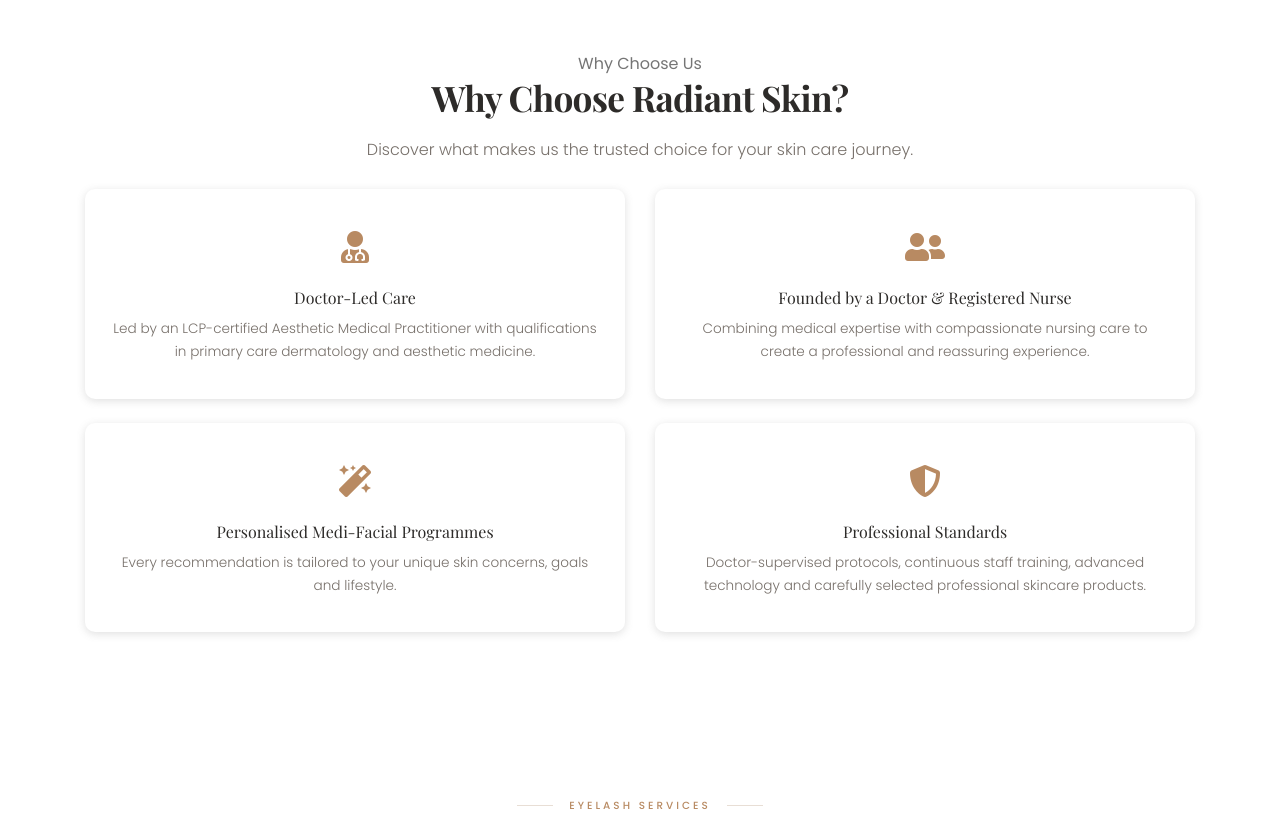
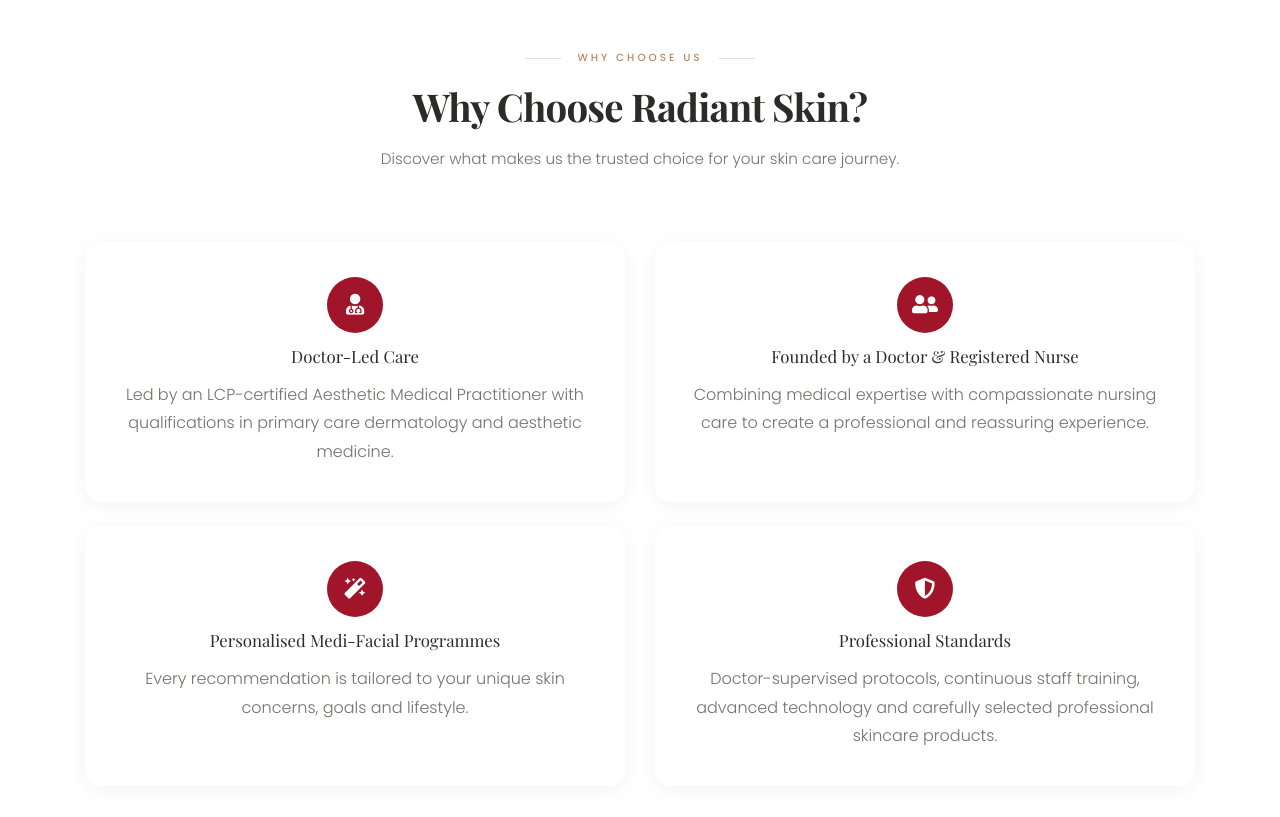
Before and after one commit to phisoft/radiantskin-web, a plain HTML site: page index.html in a window 1280 px wide. Shown: the part 1340-2157 px from the top of the page. Drawn offline with nearby package versions, Linux system fonts and the light colour scheme; a web font is replaced by a local one.

Commit message:
update ui

```diff
--- a/index.html
+++ b/index.html
@@ -216,51 +216,120 @@
     <!-- About End -->
 
     <!-- Why Choose Radiant Skin Start -->
-    <div class="container-fluid py-5" style="background: #fff;">
-        <div class="container py-4">
-            <div class="row justify-content-center text-center">
-                <div class="col-lg-8">
-                    <div class="section-label">
-                        <span class="line"></span>
-                        <span>Why Choose Us</span>
-                        <span class="line"></span>
-                    </div>
-                    <h2 class="section-title">Why Choose Radiant Skin?</h2>
-                    <p class="section-desc mb-4">Discover what makes us the trusted choice for your skin care journey.</p>
-                </div>
-            </div>
-            <div class="row">
-                <div class="col-lg-6 mb-4">
-                    <div class="why-choose-item">
-                        <span class="why-icon"><i class="fa fa-user-md"></i></span>
-                        <h5>Doctor-Led Care</h5>
-                        <p>Led by an LCP-certified Aesthetic Medical Practitioner with qualifications in primary care dermatology and aesthetic medicine.</p>
-                    </div>
-                </div>
-                <div class="col-lg-6 mb-4">
-                    <div class="why-choose-item">
-                        <span class="why-icon"><i class="fa fa-user-friends"></i></span>
-                        <h5>Founded by a Doctor & Registered Nurse</h5>
-                        <p>Combining medical expertise with compassionate nursing care to create a professional and reassuring experience.</p>
-                    </div>
-                </div>
-                <div class="col-lg-6 mb-4">
-                    <div class="why-choose-item">
-                        <span class="why-icon"><i class="fa fa-magic"></i></span>
-                        <h5>Personalised Medi-Facial Programmes</h5>
-                        <p>Every recommendation is tailored to your unique skin concerns, goals and lifestyle.</p>
-                    </div>
-                </div>
-                <div class="col-lg-6 mb-4">
-                    <div class="why-choose-item">
-                        <span class="why-icon"><i class="fa fa-shield-alt"></i></span>
-                        <h5>Professional Standards</h5>
-                        <p>Doctor-supervised protocols, continuous staff training, advanced technology and carefully selected professional skincare products.</p>
+    <div class="treatment-section white-background">
+        <div class="container">
+            <div class="section-header-wrap">
+                <div class="section-label">
+                    <span class="line"></span>
+                    <span>Why Choose Us</span>
+                    <span class="line"></span>
+                </div>
+                <h2 class="section-title">Why Choose Radiant Skin?</h2>
+                <p class="section-desc">Discover what makes us the trusted choice for your skin care journey.</p>
+            </div>
+            <div class="row justify-content-center">
+                <div class="col-lg-6 mb-4 d-flex">
+                    <div class="why-card">
+                        <div class="why-card-icon"><i class="fa fa-user-md"></i></div>
+                        <h5 class="why-card-title">Doctor-Led Care</h5>
+                        <p class="why-card-text">Led by an LCP-certified Aesthetic Medical Practitioner with qualifications in primary care dermatology and aesthetic medicine.</p>
+                    </div>
+                </div>
+                <div class="col-lg-6 mb-4 d-flex">
+                    <div class="why-card">
+                        <div class="why-card-icon"><i class="fa fa-user-friends"></i></div>
+                        <h5 class="why-card-title">Founded by a Doctor & Registered Nurse</h5>
+                        <p class="why-card-text">Combining medical expertise with compassionate nursing care to create a professional and reassuring experience.</p>
+                    </div>
+                </div>
+                <div class="col-lg-6 mb-4 d-flex">
+                    <div class="why-card">
+                        <div class="why-card-icon"><i class="fa fa-magic"></i></div>
+                        <h5 class="why-card-title">Personalised Medi-Facial Programmes</h5>
+                        <p class="why-card-text">Every recommendation is tailored to your unique skin concerns, goals and lifestyle.</p>
+                    </div>
+                </div>
+                <div class="col-lg-6 mb-4 d-flex">
+                    <div class="why-card">
+                        <div class="why-card-icon"><i class="fa fa-shield-alt"></i></div>
+                        <h5 class="why-card-title">Professional Standards</h5>
+                        <p class="why-card-text">Doctor-supervised protocols, continuous staff training, advanced technology and carefully selected professional skincare products.</p>
                     </div>
                 </div>
             </div>
         </div>
     </div>
+
+<style>
+/* ===== Why Choose Cards ===== */
+.why-card {
+    background: #fff;
+    border-radius: 16px;
+    padding: 2.2rem 1.75rem;
+    box-shadow: 0 4px 20px rgba(45, 43, 41, 0.05);
+    transition: all 0.35s ease;
+    display: flex;
+    flex-direction: column;
+    align-items: center;
+    text-align: center;
+    width: 100%;
+    gap: 0.75rem;
+    position: relative;
+    overflow: hidden;
+}
+.why-card::before {
+    content: '';
+    position: absolute;
+    top: 0;
+    left: 0;
+    right: 0;
+    height: 3px;
+    background: #FFD8DE;
+    opacity: 0;
+    transition: opacity 0.35s ease;
+}
+.why-card:hover::before {
+    opacity: 1;
+}
+.why-card:hover {
+    box-shadow: 0 8px 30px rgba(255, 216, 222, 0.30);
+    transform: translateY(-4px);
+}
+.why-card-icon {
+    width: 56px;
+    height: 56px;
+    border-radius: 50%;
+    background: #a0152a !important;
+    display: flex;
+    align-items: center;
+    justify-content: center;
+    color: #FFD8DE;
+    font-size: 1.3rem;
+    transition: all 0.35s ease;
+    flex-shrink: 0;
+}
+.why-card:hover .why-card-icon {
+    background: #FFD8DE;
+    color: #2D2B29;
+    transform: scale(1.05);
+}
+.why-card-title {
+    font-family: 'Playfair Display', Georgia, serif;
+    font-size: 1.05rem;
+    font-weight: 600;
+    color: #2D2B29;
+    margin: 0;
+    line-height: 1.4;
+}
+.why-card-text {
+    font-family: 'Poppins', sans-serif;
+    font-size: 0.85rem;
+    font-weight: 300;
+    color: #77706A;
+    line-height: 1.7;
+    margin: 0;
+}
+</style>
     <!-- Why Choose Radiant Skin End -->
 
 
@@ -1174,10 +1243,19 @@
                             </div>
                             <div class="d-flex align-items-center justify-content-between flex-wrap">
                                 <button class="product-card-btn" type="submit" id="sendMessageButton" style="border:none; cursor:pointer; margin-top:0;">
-                                    <i class="fa fa-paper-plane mr-2" style="color: #fff;"></i>Send Message
+                                    <i class="fa fa-paper-plane mr-2"></i>Send Message
                                 </button>
+                                <small class="text-muted" style="font-family:'Poppins',sans-serif; font-size:0.75rem;">We'll respond within 24 hours</small>
                             </div>
                         </form>
+                    </div>
+                </div>
+            </div>
+            <!-- Map -->
+            <div class="row mt-5">
+                <div class="col-12">
+                    <div class="contact-map-wrap">
+                        <iframe src="https://www.google.com/maps/embed?pb=!1m18!1m12!1m3!1d3973.123456789!2d116.123456!3d5.123456!2m3!1f0!2f0!3f0!3m2!1i1024!2i768!4f13.1!3m3!1m2!1s0x0%3A0x0!2zNcKwMDcnMjQuNCJOIDExNsKwMDcnMjQuNCJF!5e0!3m2!1sen!2smy!4v1603794290143!5m2!1sen!2smy" frameborder="0" style="border:0;" allowfullscreen="" aria-hidden="false" tabindex="0"></iframe>
                     </div>
                 </div>
             </div>
```
Also changed, not shown: css/style.css.
